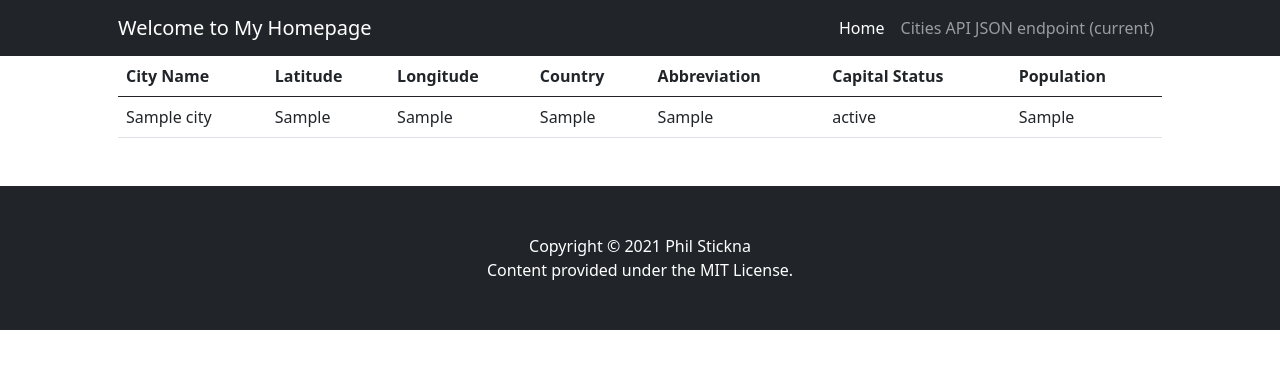
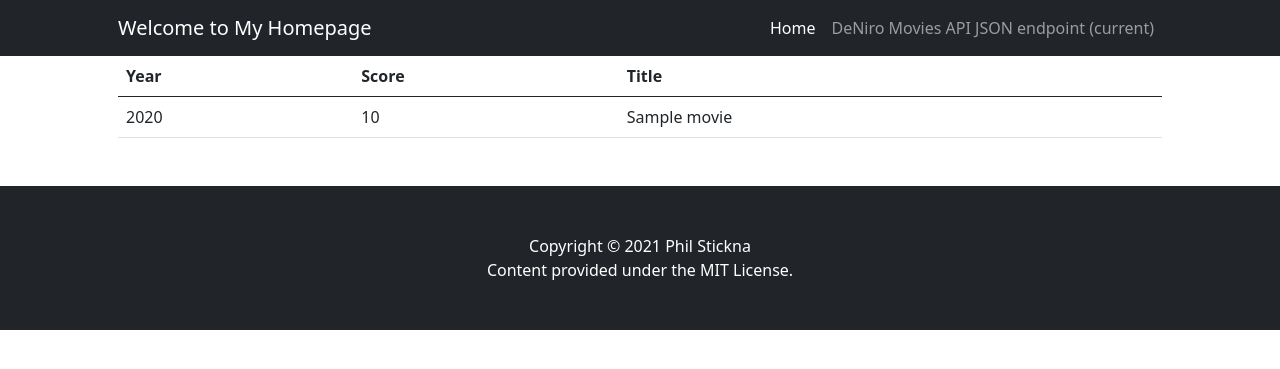
Before and after one commit to pgs8/IS601_Individual-Project-Web-Application-Final, a Flask app: template app/templates/index.html in a window 1280 px wide. Shown: the top 369 px of the page. Run offline with Flask 2, Linux system fonts and the light colour scheme; the template is opened without the code that fills it: most values are stand-ins (such as "Sample title", 1, 10 or a date in 2020).

Commit message:
Feature | Updated bootstrap templates for new sql schema

```diff
--- a/app/templates/index.html
+++ b/app/templates/index.html
@@ -3,25 +3,17 @@
 <table class="table">
     <thead>
     <tr>
-        <th scope="col">City Name</th>
-        <th scope="col">Latitude</th>
-        <th scope="col">Longitude</th>
-        <th scope="col">Country</th>
-        <th scope="col">Abbreviation</th>
-        <th scope="col">Capital Status</th>
-        <th scope="col">Population</th>
+        <th scope="col">Year</th>
+        <th scope="col">Score</th>
+        <th scope="col">Title</th>
     </tr>
     </thead>
     <tbody>
-    {% for city in cities %}
+    {% for movie in movies %}
     <tr>
-        <td>{{ city.fldName }}</td>
-        <td>{{ city.fldLat }}</td>
-        <td>{{ city.fldLong }}</td>
-        <td>{{ city.fldCountry }}</td>
-        <td>{{ city.fldAbbreviation }}</td>
-        <td>{{ city.fldCapitalStatus }}</td>
-        <td>{{ city.fldPopulation }}</td>
+        <td>{{ movie.Year }}</td>
+        <td>{{ movie.Score }}</td>
+        <td>{{ movie.Title }}</td>
     </tr>
     {% endfor %}
     </tbody>
--- a/app/templates/layout.html
+++ b/app/templates/layout.html
@@ -29,13 +29,13 @@
                 class="navbar-toggler" data-bs-target="#navbarSupportedContent" data-bs-toggle="collapse" type="button">
             <span class="navbar-toggler-icon"></span>
         </button>
-        <div class="justify-content-end collapse navbar-collapse" id="navbarCitiesData">
+        <div class="justify-content-end collapse navbar-collapse" id="navbarDeniroMovies">
             <ul class="navbar-nav ml-auto">
                 <li class="nav-item active">
                     <a aria-current="page" class="nav-link active" href="#">Home</a>
                 </li>
                 <li class="nav-item">
-                    <a aria-current="page" class="nav-link" href="api/cities">Cities API JSON endpoint <span
+                    <a aria-current="page" class="nav-link" href="api/movies">DeNiro Movies API JSON endpoint <span
                             class="sr-only">(current)</span></a>
                 </li>
 
```
